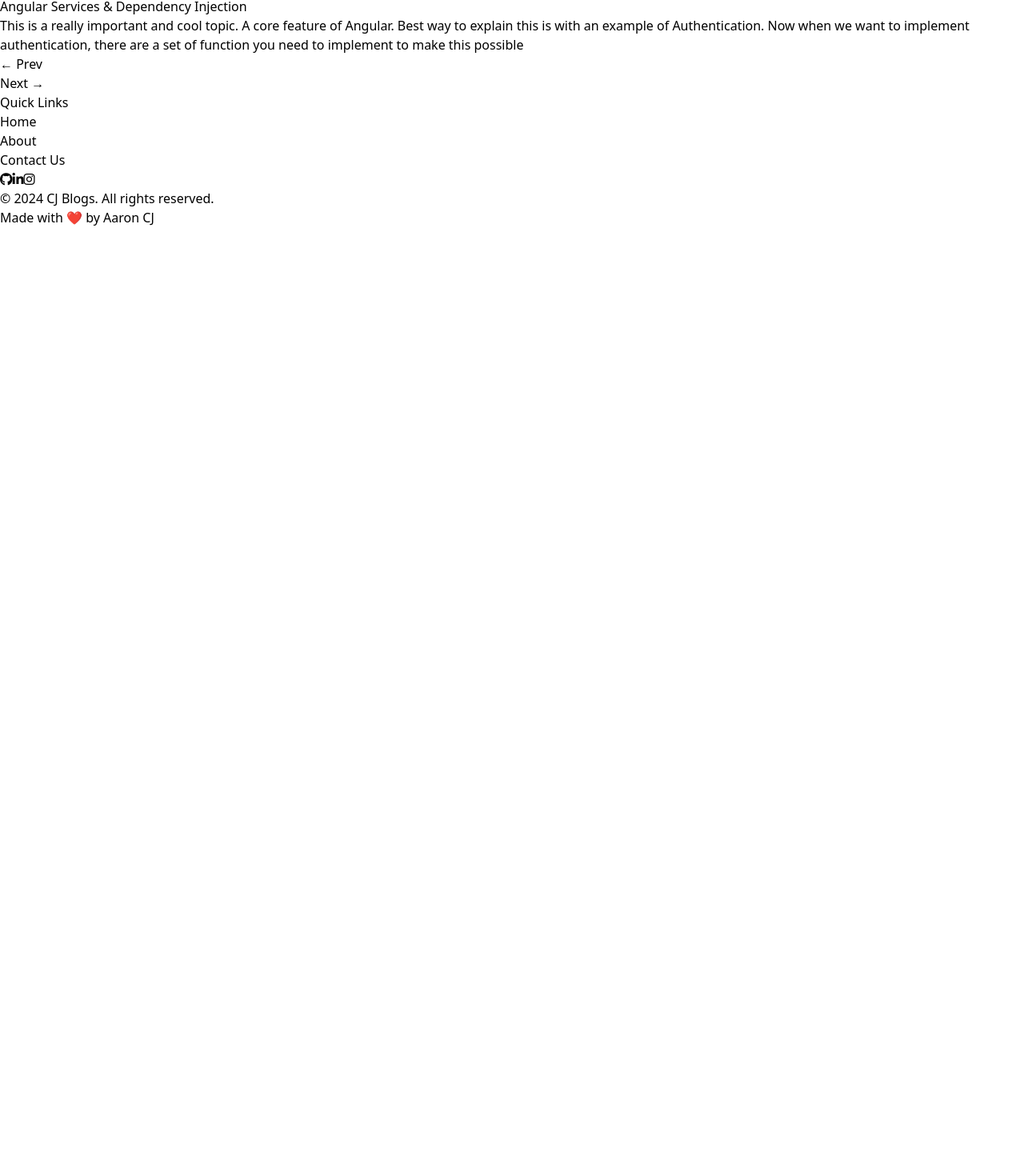
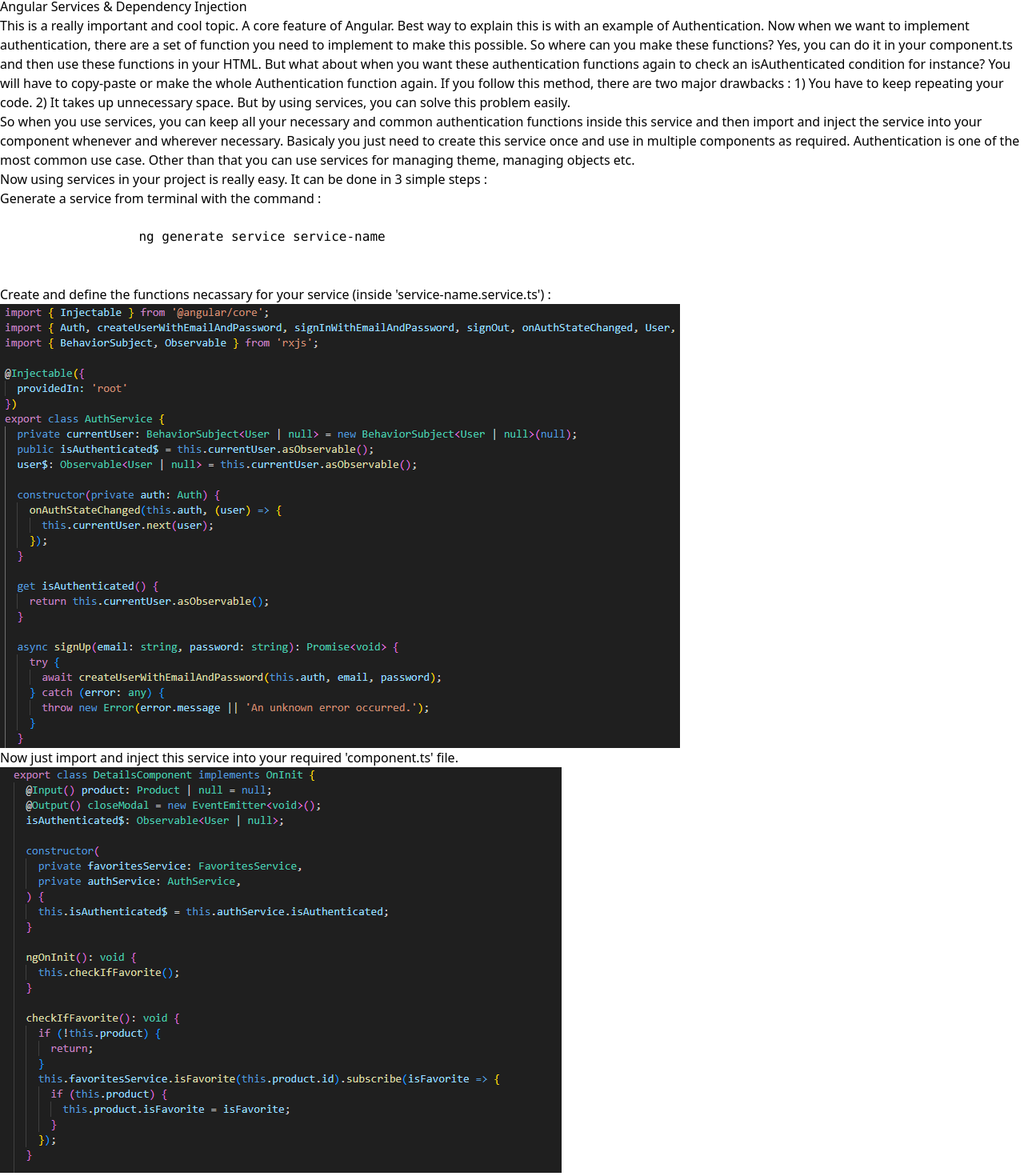
Before and after one commit to aaronchrisjo/cj-blogs, an Angular app: page /angular-7 in a window 1280 px wide. Shown: the part 176-1646 px from the top of the page at 80% size. Before the commit the page ends 800 px from the top, so only its background shows below. Built offline with nearby package versions, Linux system fonts and the light colour scheme.

Commit message:
Completed services & dependancy injection

```diff
--- a/src/app/content/web-dev/angular/angular-7/angular-7.component.html
+++ b/src/app/content/web-dev/angular/angular-7/angular-7.component.html
@@ -1,7 +1,24 @@
 <div class="bg-gray-950 text-white min-h-screen flex flex-col px-6 lg:px-24 p-12">
     <p id="services" class="mt-7 text-lg lg:text-4xl font-semibold max-w-3xl text-left">Angular Services & Dependency Injection</p>
     <article class="mt-10 text-xl">
-        <p class="mb-6">This is a really important and cool topic. A core feature of Angular. Best way to explain this is with an example of Authentication. Now when we want to implement authentication, there are a set of function you need to implement to make this possible</p>
+        <p class="mb-6">This is a really important and cool topic. A core feature of Angular. Best way to explain this is with an example of Authentication. Now when we want to implement authentication, there are a set of function you need to implement to make this possible. So where can you make these functions? Yes, you can do it in your component.ts and then use these functions in your HTML. But what about when you want these authentication functions again to check an isAuthenticated condition for instance? You will have to copy-paste or make the whole Authentication function again. If you follow this method, there are two major drawbacks : 1) You have to keep repeating your code. 2) It takes up unnecessary space. But by using services, you can solve this problem easily.</p>
+        <p class="mb-6">So when you use services, you can keep all your necessary and common authentication functions inside this service and then import and inject the service into your component whenever and wherever necessary. Basicaly you just need to create this service once and use in multiple components as required. Authentication is one of the most common use case. Other than that you can use services for managing theme, managing objects etc.</p>
+        <p class="mb-6">Now using services in your project is really easy. It can be done in 3 simple steps :</p>
+        <ul class="list-decimal list-inside">
+            <li class="mb-4">Generate a service from terminal with the command :</li>
+            <pre class="bg-gray-800 text-white inline px-2 py-1 whitespace-nowrap">
+                <code class="text-sm">
+                  ng generate service service-name
+                </code>
+            </pre>
+            <li class="mb-4 mt-4">Create and define the functions necassary for your service (inside 'service-name.service.ts') :</li>
+            <img src="assets/service-page.png" alt="">
+            <li class="mb-4 mt-4">Now just import and inject this service into your required 'component.ts' file.</li>
+            <img src="assets/service-inject.png" alt="">
+            <p class="mt-4">I am pretty sure most of you didn't get that inject part. Lemme give a small explanation: How we basically inject is, we first initialise this function inside a constructor like eg.( private authService: AuthService ). That's it now your AuthenticationService functions can be used in this component. Now there are many other things like observables, eventemitter etc. in there. Ignore those for now.</p>
+            <p class="mt-4 mb-4">Now same way, you can inject other dependancies to your component like (private routes:Routes) for managing routes or (private location:Location) for giving specific location instructions.</p>
+
+        </ul>
     </article>
 
 
```
Also changed, not shown: src/assets/service-inject.png (added), src/assets/service-page.png (added).
